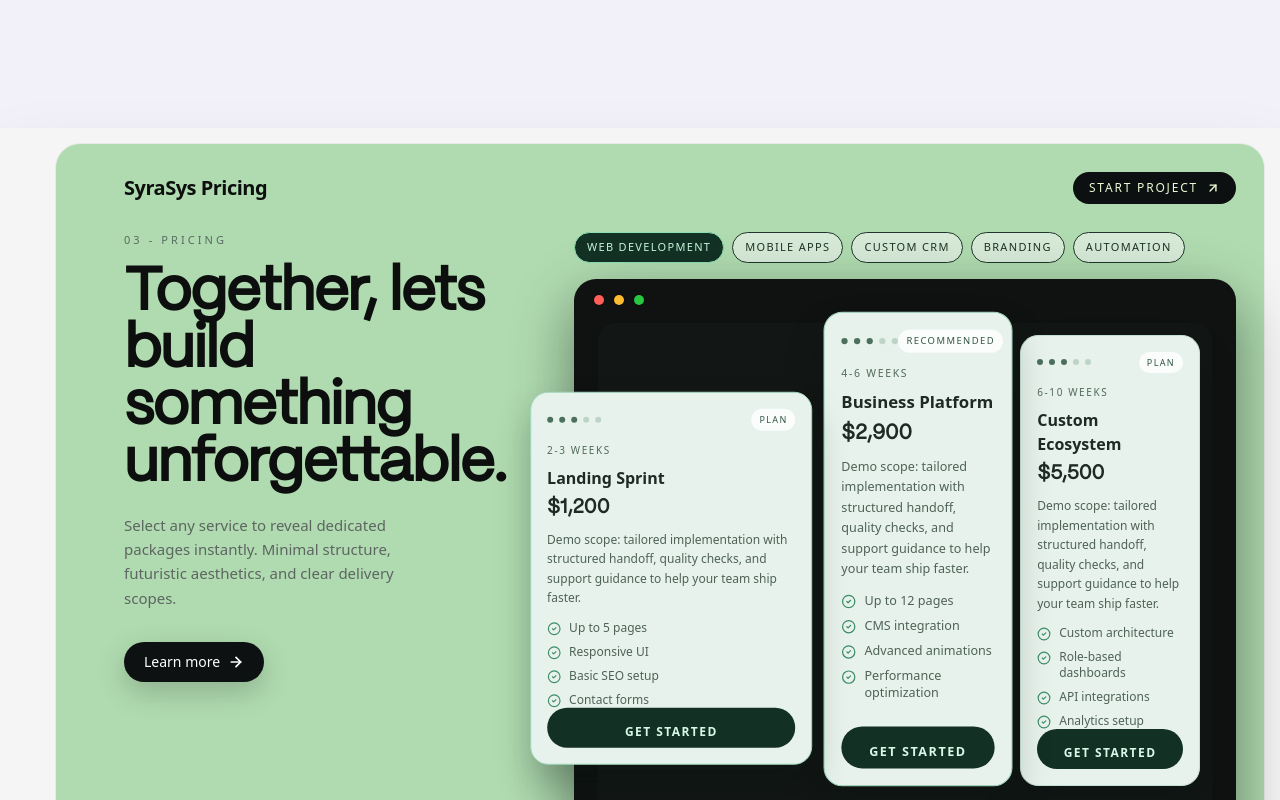
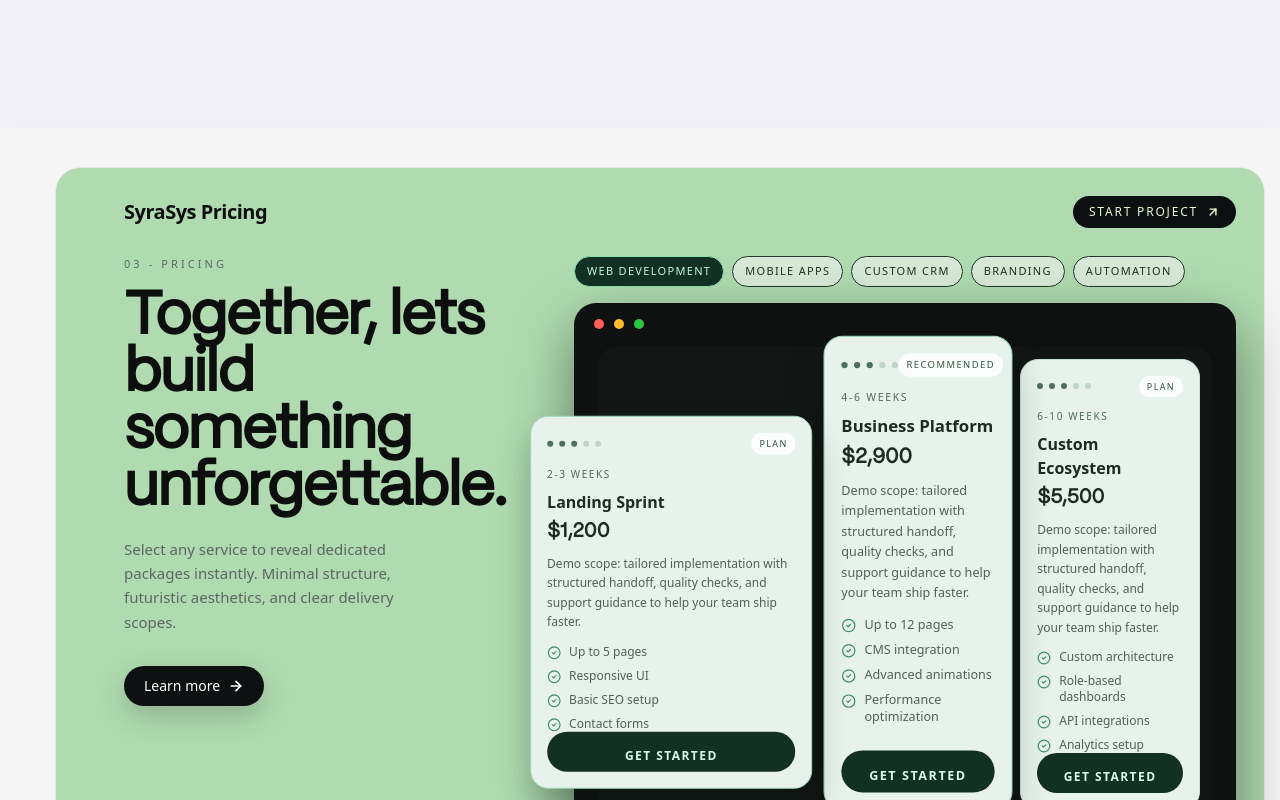
Before and after one commit to hyZenith/SyraSys, a Next.js app: page / in a window 1280 px wide. Shown: the part 5680-6480 px from the top of the page. Built offline with nearby package versions, Linux system fonts and the light colour scheme.

Commit message:
Update pricing section

```diff
--- a/pages/Pricing.tsx
+++ b/pages/Pricing.tsx
@@ -187,7 +187,7 @@ export default function Pricing() {
     );
 
     return (
-        <section id="pricing" className="w-full  bg-[#f4f5f4] p-4 text-[#0d0f0e] shadow-[0_24px_60px_rgba(0,0,0,0.08)] ">
+        <section id="pricing" className="w-full  bg-[#f4f5f4] p-4 py-10 text-[#0d0f0e] shadow-[0_24px_60px_rgba(0,0,0,0.08)] ">
             <div className=" ml-10   rounded-3xl bg-[#b0dbb0] p-5 ring-1 ring-[#e7ebe7] md:p-7">
                 <header className="mb-7 ml-10 flex items-center justify-between">
                     <h2 className="text-lg font-semibold tracking-tight md:text-xl">SyraSys Pricing</h2>
```
